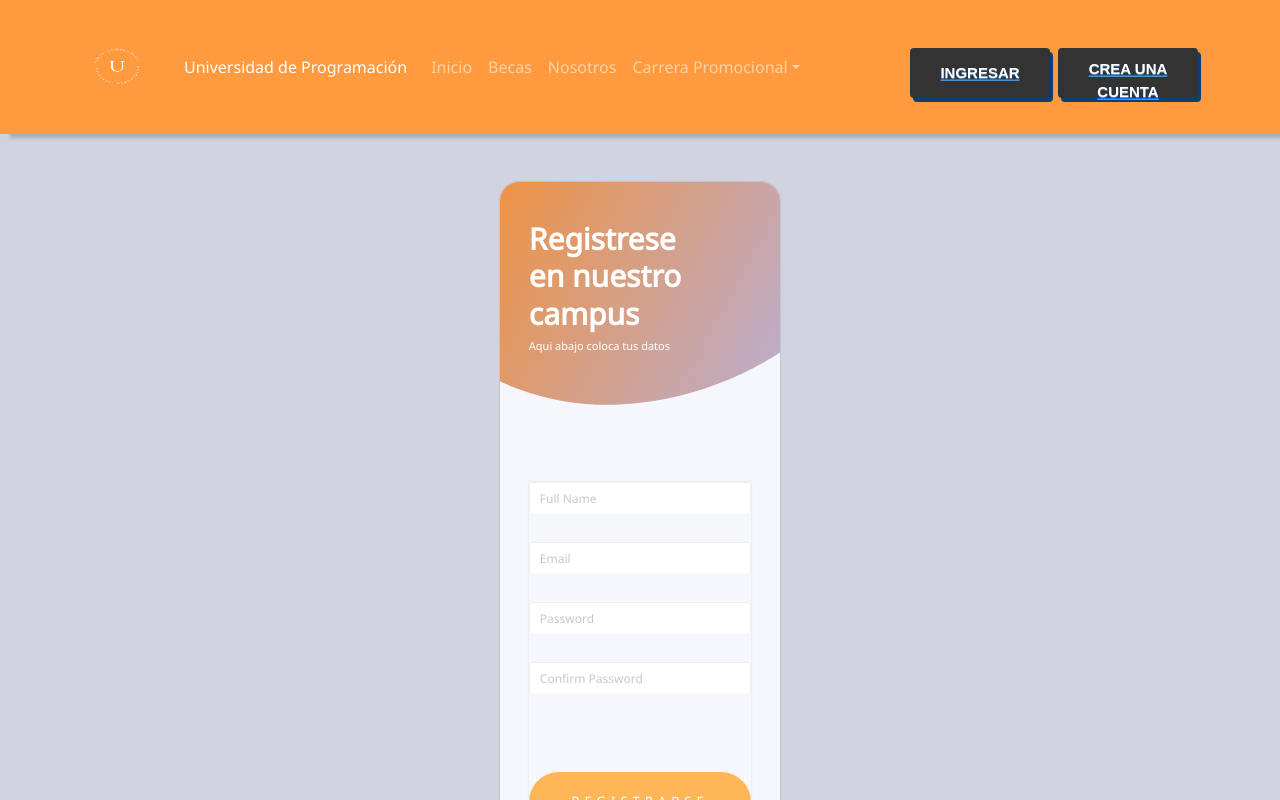
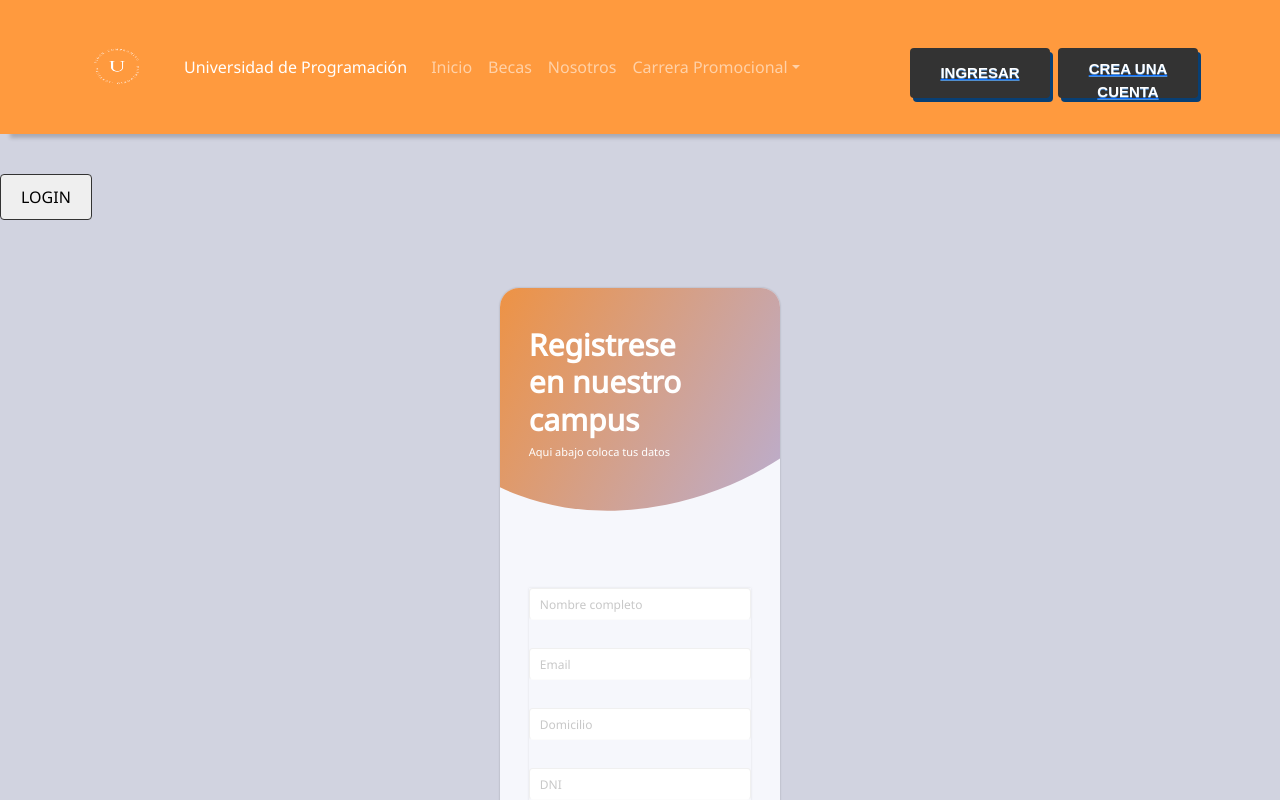
Before and after one commit to Josesan94/Proyecto-Rolling-Campus-Universidad, a React (Create React App) app: page /login in a window 1280 px wide. Both pictures are taken after a click on the link "Registrate". Shown: the top 800 px of the page. Built offline with nearby package versions, Linux system fonts and the light colour scheme; no server answers; a web font is replaced by a local one; what twin.macro would draw is missing.

Commit message:
arreglo login y registro back

```diff
--- a/src/App.js
+++ b/src/App.js
@@ -1,56 +1,49 @@
+import "./styles/App.css";
+import "./components/Header";
+import Header from "./components/Header";
+import "bootstrap/dist/css/bootstrap.min.css";
+//import Footer from './components/Footer';
+import { BrowserRouter as Router, Routes, Route } from "react-router-dom";
+import PrivateRoute from "./routes/PrivateRoute";
+import Private from "./routes/private";
+import Home from "./pages/Home";
+import BecasPage from "./pages/BecasPage";
+import Nosotros from "./pages/Nosotros";
+import LoginPage from "./pages/loginPage";
+import RegisterPage from "./pages/RegisterPage";
 
-import './styles/App.css';
-import './components/Header';
-import Header from './components/Header';
-import 'bootstrap/dist/css/bootstrap.min.css';
-//import Footer from './components/Footer';
-import {
-  BrowserRouter as Router,
-  Routes,
-  Route,
-
-} from "react-router-dom";
-import Home from './pages/Home';
-import BecasPage from './pages/BecasPage';
-import Nosotros from './pages/Nosotros';
-import LoginPage from './pages/loginPage';
-import RegisterPage from './pages/RegisterPage';
-
-import ProfilePage from './pages/ProfilePage';
-import PageAlumno from './pages/PageAlumno';
-import DatosAlumno from './components/DatosAlumno/DatosAlumno';
-import Users from './components/users/users';
-
+import ProfilePage from "./pages/ProfilePage";
+import PageAlumno from "./pages/PageAlumno";
+import DatosAlumno from "./components/DatosAlumno/DatosAlumno";
+import Users from "./components/users/users";
+import NotFound from "./pages/NotFound";
+import AuthProvider from "./components/auth/AuthProvider";
 
 function App() {
   return (
+    <AuthProvider>
       <Router>
         <body>
-      <div className =" App">
+          <div className=" App">
+            <Routes>
+              <Route path="/" element={<PrivateRoute />}></Route>
+              {/* creacion de rutas privadas */}
 
-
-      <Routes>
-          <Route exact path='/'  element={<Home/>} />
-          <Route exact path='/becas'  element={<BecasPage/>} />
-          <Route exact path='/nosotros' element={<Nosotros/>} />
-          <Route exact path='/login' element={<LoginPage/>} />
-          <Route exact path='/register' element={<RegisterPage/>} />
-          <Route exact path='/profile' element={<ProfilePage/>}/>
-          <Route exact path='/tables' element={<PageAlumno/>}/>
-          <Route exact path='/datos' element ={<DatosAlumno/>} />
-          <Route exact path='/users' element ={<Users/>} />
+              {/* <Route exact path='/'  element={<Home/>} /> */}
+              <Route exact path="/becas" element={<BecasPage />} />
+              <Route exact path="/nosotros" element={<Nosotros />} />
+              <Route exact path="/login" element={<LoginPage />} />
+              <Route exact path="/register" element={<RegisterPage />} />
+              <Route exact path="/profile" element={<ProfilePage />} />
+              <Route exact path="/tables" element={<PageAlumno />} />
+              <Route exact path="/datos" element={<DatosAlumno />} />
+              <Route exact path="/users" element={<Users />} />
+              <Route path="*" element={<NotFound />} />
             </Routes>
-
-
-
-
-
-
-
-
           </div>
         </body>
       </Router>
+    </AuthProvider>
   );
 }
 
@@ -71,9 +64,6 @@ export default App;
 
 // app.use(express.urlencoded({extended: true}));
 
-
-
-
 // app.use('/api', [
 //     user_routes,
 //     transaction_routes,
--- a/src/components/TablaAlumno/table.jsx
+++ b/src/components/TablaAlumno/table.jsx
@@ -53,6 +53,12 @@ const Button = tw.button`
   transition-colors
 `;
 
+const axiosInstance = axios.create({
+	baseURL: 'http://localhost:3001/api'
+})
+
+let axiosAuthorized;
+
 
 const MateriasTable = (props) => {
 
@@ -60,7 +66,10 @@ const MateriasTable = (props) => {
   const [products, setProducts] = useState([]);
 
   const fetchProducts = async () => {
-    const response = await axios.get('https://fakestoreapi.com/products')
+
+
+
+    const response = await axios.get('http://localhost:3001/api/users')
     .catch(err => console.log("error",err))
 
     if(response ) {
@@ -123,23 +132,7 @@ const isEven = (idx) => idx%2 === 0;
     []
   );
 
-  const columns = useMemo(
-    () => [
-      {
-        Header: "Id",
-        accessor: "id",
-      },
-      {
-        Header: "Price",
-        accessor: "price",
-      },
-      {
-        Header: "Title",
-        accessor: "title",
-      },
-    ],
-    []
-  );
+
 
   const productsData = useMemo (()  => [...products], [products])
 
--- a/src/components/accountBox/loginForm.jsx
+++ b/src/components/accountBox/loginForm.jsx
@@ -18,7 +18,11 @@ import axios from "axios";
 import Link from "react-router-dom";
 
 
-const URL = 'http://localhost3001/api'
+const axiosInstance = axios.create({
+	baseURL: 'http://localhost:3001/api'
+})
+
+let axiosAuthorized;
 
 
 const validationSchema = yup.object({
@@ -33,26 +37,27 @@ export function LoginForm(props) {
   const onSubmit = async (values) => {
     console.log(values)
     setError(null);
-      const response = await axios.post(`${URL}/login`, {
-        email:"mariaj@hotmail.com",
-        password:"alfabeta"
-      },{})
-      .then((response) =>{
-        console.log(response)
-      })
-      .catch((err) => {
-        if (err && err.response) setError(err.response.data.message);
-        console.log("error",err)
+
+    axiosInstance.post('/login',values
+    )
+    .then(resp=>{
+      console.log(resp);
+
+      localStorage.setItem('token',resp.data.token);
+
+      axiosAuthorized = axios.create({
+        baseURL:'http://localhost:3001/api',
+        headers:{
+          Authorization: `Bearer ${resp.data.token}`
+        }
       });
 
-    if (response) {
-      alert("Autenticando usuario...");
-      console.log(response)
-    }
+   axiosAuthorized.get('/users').then(console.log);
+					axiosInstance.get('/users').then(console.log)
+				})
+}
 
 
-
-  };
 
 
 
--- a/src/components/accountBox/registerForm.jsx
+++ b/src/components/accountBox/registerForm.jsx
@@ -1,5 +1,5 @@
 import { Field, useFormik } from "formik";
-import React, { useContext, useState } from "react";
+import React, { useContext, useState, useEffect } from "react";
 import { Marginer } from "../marginer";
 import {
   BoldLink,
@@ -16,11 +16,21 @@ import {
 import { AccountContext } from "./accountContext";
 import * as yup from "yup";
 import axios from "axios";
+import { getRoles } from "@testing-library/react";
+
+const axiosInstance = axios.create({
+  baseURL: "http://localhost:3001/api",
+  headers: {
+    Authorization: `Bearer ${localStorage.getItem('token')}`,
+  },
+});
+
+
 
 const PASSWORD_REGEX = /^(?=.*\d)(?=.*[a-z])(?=.*[A-Z])(?=.*[a-zA-Z]).{8,}$/;
 
 const validationSchema = yup.object({
-  fullName: yup
+  name: yup
     .string()
     .min(3, "Please enter you real name")
     .required("Full name is required!"),
@@ -46,29 +56,44 @@ export function SignupForm(props) {
   const [error, setError] = useState(null);
 
   const onSubmit = async (values) => {
-    console.log(values)
-    const { confirmPassword, ...data } = values;
+    console.log(values);
+    // const { confirmPassword, ...data } = values;
 
-    const response = await axios
-      .post("http://localhost:3002/api/register", data)
-      .catch((err) => {
-        if (err && err.response) setError(err.response.data.message);
-        setSuccess(null);
-      });
+    axiosInstance.post("/add-user", values).then((response) => {
+      console.log('respuesta del servidor', response);
 
-    if (response && response.data) {
-      setError(null);
-      setSuccess(response.data.message);
-      formik.resetForm();
-    }
+
+
+
+
+
+
+      if (response && response.data) {
+        console.log("formulario exitoso")
+        setError(null);
+        setSuccess(response.data.message);
+        formik.resetForm();
+      }
+    })
+
+
   };
+
+  useEffect(() => {
+   // getRoles() crear funcion para llamar a los roles
+
+  },[])
+
 
   const formik = useFormik({
     initialValues: {
-      fullName: "",
+      name: "",
       email: "",
+      dir:"",
+      id:"",
       password: "",
       confirmPassword: "",
+      role:""
     },
     validateOnBlur: true,
     onSubmit,
@@ -84,15 +109,15 @@ export function SignupForm(props) {
       <FormContainer onSubmit={formik.handleSubmit}>
         <FieldContainer>
           <Input
-            name="fullName"
-            placeholder="Full Name"
-            value={formik.values.fullName}
+            name="name"
+            placeholder="Nombre completo"
+            value={formik.values.name}
             onChange={formik.handleChange}
             onBlur={formik.handleBlur}
           />
           <FieldError>
-            {formik.touched.fullName && formik.errors.fullName
-              ? formik.errors.fullName
+            {formik.touched.name && formik.errors.name
+              ? formik.errors.name
               : ""}
           </FieldError>
         </FieldContainer>
@@ -107,6 +132,34 @@ export function SignupForm(props) {
           <FieldError>
             {formik.touched.email && formik.errors.email
               ? formik.errors.email
+              : ""}
+          </FieldError>
+        </FieldContainer>
+        <FieldContainer>
+          <Input
+            name="dir"
+            placeholder="Domicilio"
+            value={formik.values.dir}
+            onChange={formik.handleChange}
+            onBlur={formik.handleBlur}
+          />
+          <FieldError>
+            {formik.touched.dir && formik.errors.dir
+              ? formik.errors.dir
+              : ""}
+          </FieldError>
+        </FieldContainer>
+        <FieldContainer>
+          <Input
+            name="id"
+            placeholder="DNI"
+            value={formik.values.id}
+            onChange={formik.handleChange}
+            onBlur={formik.handleBlur}
+          />
+          <FieldError>
+            {formik.touched.id && formik.errors.id
+              ? formik.errors.id
               : ""}
           </FieldError>
         </FieldContainer>
@@ -140,6 +193,29 @@ export function SignupForm(props) {
               : ""}
           </FieldError>
         </FieldContainer>
+
+
+        <FieldContainer>
+          <Input
+            name="role"
+            type="select"
+            placeholder="rol"
+            value={formik.values.role.TEACHER_ROLE}
+            onChange={formik.handleChange}
+            onBlur={formik.handleBlur}
+          />
+          <FieldError>
+            {formik.touched.role && formik.errors.role
+              ? formik.errors.role
+              : ""}
+          </FieldError>
+        </FieldContainer>
+        {/* <FieldContainer>
+          <Field type="radio" name="role" value ={formik.values.role.STUDENT_ROLE}/>
+        </FieldContainer>
+        <FieldContainer>
+          <Field type="radio" name="role" value ={formik.values.role.TEACHER_ROLE}/>
+        </FieldContainer> */}
         <Marginer direction="vertical" margin={10} />
         <ButtonSub type="submit" disabled={!formik.isValid}>
           Registrarse
@@ -153,6 +229,7 @@ export function SignupForm(props) {
           Ingresá
         </BoldLink>
       </MutedLink>
+      {}
     </BoxContainer>
   );
 }
--- /dev/null
+++ b/src/components/auth/AuthProvider.js
@@ -0,0 +1,35 @@
+import React, { Children, createContext,useState } from 'react'
+
+export const AuthContext = createContext()
+
+function AuthProvider({children}) {
+
+    const [user, setUser] = useState(null);
+
+
+    const auth = {
+        user,
+        algo:"user algo",
+        isLogged: () =>  user.id ? true : false,
+        login,
+        logout
+    }
+
+function    login() {
+          setUser({id:1, name:"user logged"})
+    }
+
+    function logout() {
+        setUser(null)
+    }
+
+
+
+    return (
+        <AuthContext.Provider value={auth}>
+            {children}
+        </AuthContext.Provider>
+    )
+}
+
+export default AuthProvider;
--- /dev/null
+++ b/src/components/auth/useAuth.js
@@ -0,0 +1,11 @@
+import React, {useContext} from 'react'
+import  { AuthContext } from './AuthProvider'
+
+function useAuth() {
+
+    const context = useContext(AuthContext)
+
+    return context
+}
+
+export default useAuth;
--- /dev/null
+++ b/src/pages/NotFound.js
@@ -0,0 +1,11 @@
+import React from 'react'
+
+function NotFound() {
+    return (
+        <div>
+            <h1>Esta pagina No existe!</h1>
+        </div>
+    )
+}
+
+export default NotFound
--- a/src/pages/loginPage.js
+++ b/src/pages/loginPage.js
@@ -5,6 +5,7 @@ import Footer2 from "../components/footer2";
 import Header from "../components/Header";
 import styled from "styled-components";
 import {AccountBox} from '../components/accountBox'
+import useAuth from  '../components/auth/useAuth'
 
 const AppContainer = styled.div `
     width:100%;
@@ -17,12 +18,15 @@ const AppContainer = styled.div `
 
 const LoginPage = () => {
 
+    const auth = useAuth()
+
 
 
 
  return (
      <div>
          <Header />
+         {auth.user ? <button onClick={auth.logout}>Logout</button> : <button onClick={auth.login}>login</button>}
     <AppContainer>
     <AccountBox/>
     </AppContainer>
--- /dev/null
+++ b/src/routes/PrivateRoute.jsx
@@ -0,0 +1,14 @@
+import React from 'react'
+import {   Navigate, Outlet } from 'react-router-dom';
+import useAuth from '../components/auth/useAuth';
+import Home from '../pages/Home';
+
+ function PrivateRoute() {
+
+    const auth=useAuth()
+
+
+    return auth.user  ? <Outlet /> : <Navigate to="/login"  />;
+  }
+
+export default PrivateRoute;
--- /dev/null
+++ b/src/routes/private.jsx
@@ -0,0 +1,14 @@
+import React from 'react'
+import Home from '../pages/Home';
+
+function Private() {
+    return (
+
+        <div className="bg-white">
+            <h1>hola</h1>
+        </div>
+
+    )
+}
+
+export default Private;
```
Lines whose indentation alone changed are shown as unchanged.
